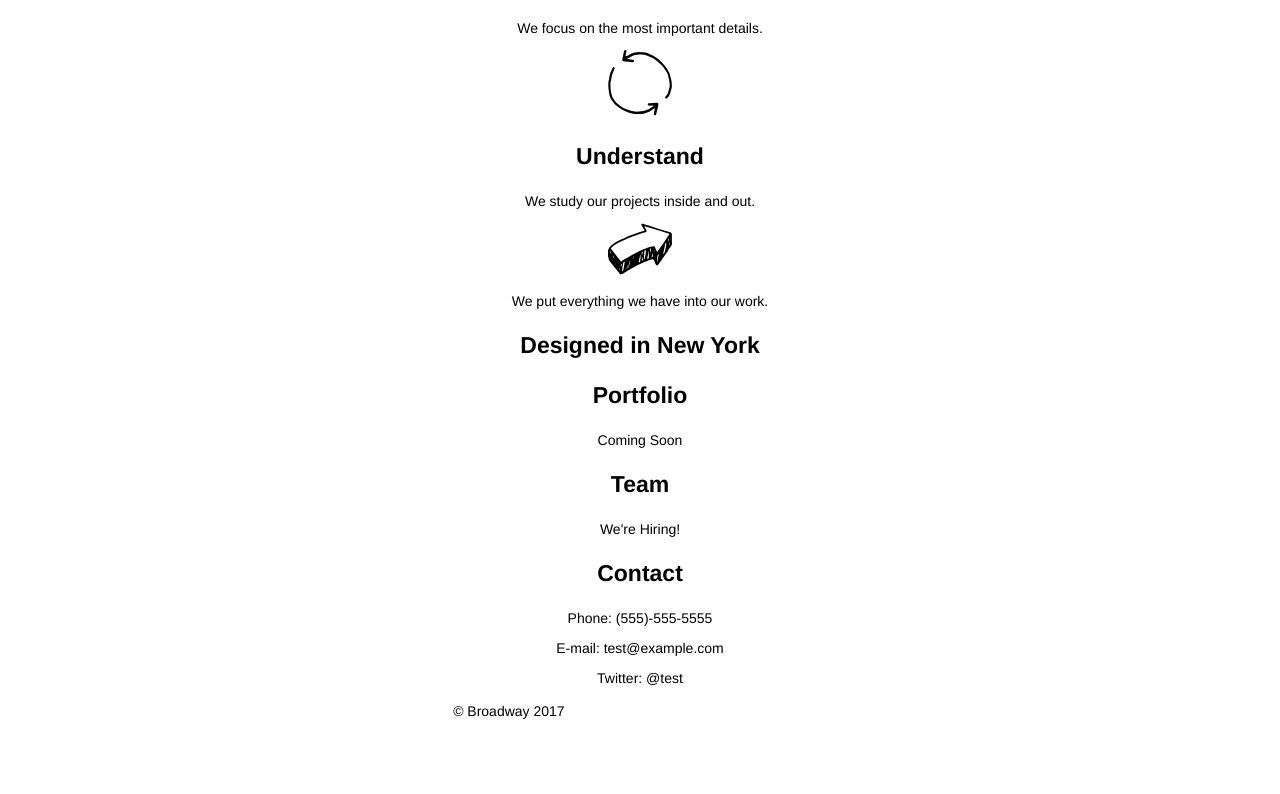
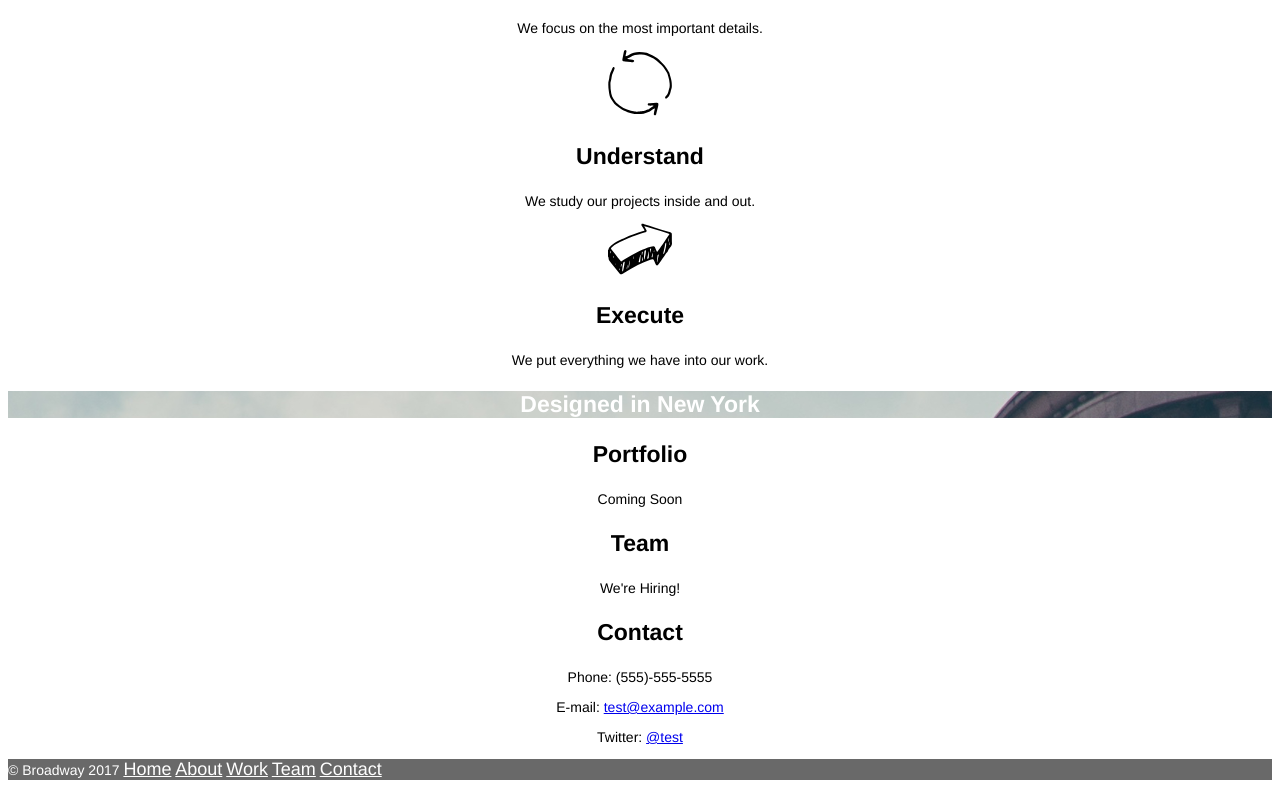
Before and after one commit to seanrhee/broadway, a plain HTML site: page index.html in a window 1280 px wide. Shown: the part 517-1311 px from the top of the page. Before the commit the page ends 1252 px from the top, so only its background shows below. Drawn offline with Linux system fonts and the light colour scheme; files whose address does not match are found by name.

Commit message:
Finish CSS and fix errors in HTML

```diff
--- a/index.html
+++ b/index.html
@@ -31,13 +31,14 @@
       <p>We study our projects inside and out.</p>
       <!-- execute -->
       <img src="./resources/img/execute.svg" alt="">
+      <h3>Execute</h3>
       <p>We put everything we have into our work.</p>
     </div>
 
 
     <!-- footer area -->
     <div class="footer">
-      <h3>Designed in New York</h3>
+      <h3 class="footertitle">Designed in New York</h3>
 
       <h3>Portfolio</h3>
       <p>Coming Soon</p>
@@ -47,8 +48,8 @@
 
       <h3>Contact</h3>
       <p>Phone: (555)-555-5555</p>
-      <p>E-mail: test@example.com</p>
-      <p>Twitter: @test</p>
+      <p>E-mail: <a href="mailto:test@example.com">test@example.com</a></p>
+      <p>Twitter: <a href="#">@test</a></p>
     </div>
 
     <!-- footer menu -->
--- a/resources/css/style.css
+++ b/resources/css/style.css
@@ -35,3 +35,17 @@ h3{
 p{
   font-size: 14px;
 }
+
+/*Footer section*/
+.footertitle{
+  color: white;
+  background-image: url('file:///C:/Users/TheFeds/Desktop/projects/Broadway/resources/img/the-flatiron-building.png');
+}
+
+/*Footer Menu*/
+.footermenu{
+  font-size: 11px;
+  background-color: dimgray;
+  color: white;
+  text-align: left;
+}
```
